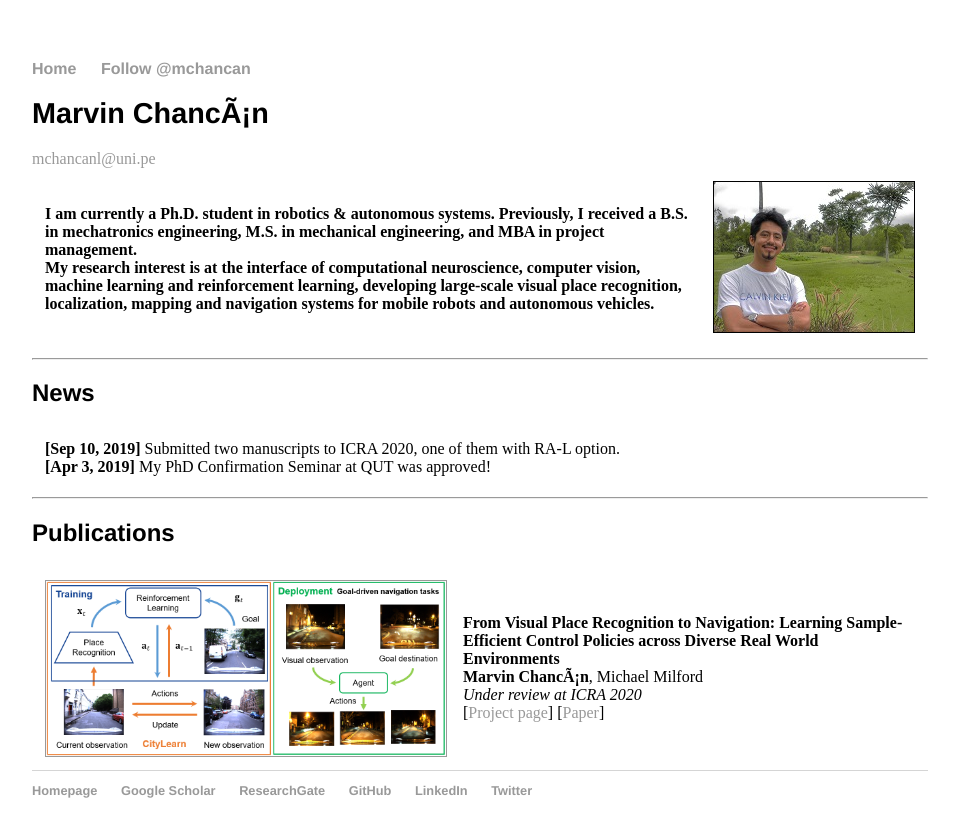
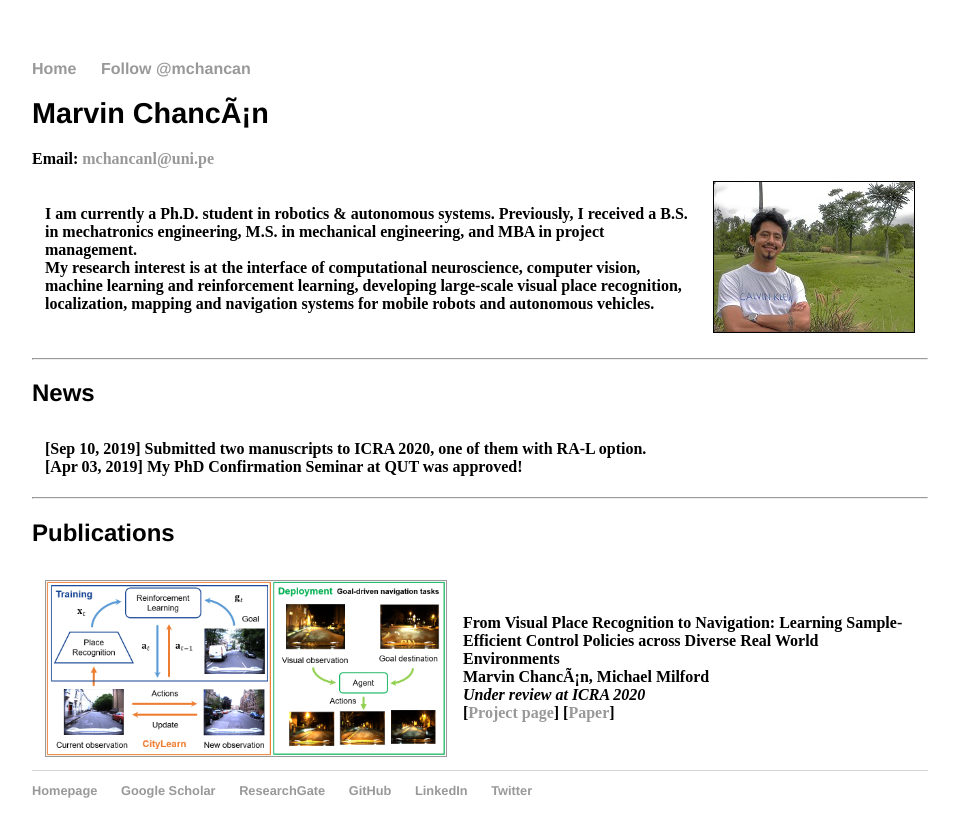
Before and after one commit to mchancan/mchancan.github.io, a Jekyll site: the page built from index.html, in a window 1280 px wide. Shown: the top 837 px of the page, without its empty margins (160-1119 px from the left). Built offline with Jekyll 4.4.1, drawn with Linux system fonts in a browser that asks for light colours; comment, search, counter and statistics services are not loaded.

Commit message:
Update index.html

```diff
--- a/index.html
+++ b/index.html
@@ -6,16 +6,16 @@ title: Marvin Chancán
 <h1>
 	Marvin Chancán
 </h1>
-<a href="mailto:mchancanl@uni.pe">mchancanl@uni.pe</a>
 <table border="0" cellpadding="3" cellspacing="10">
 	<tr>
 		<td>
 			<b>I am currently a Ph.D. student in robotics & autonomous systems. Previously, I received a B.S. in mechatronics engineering, M.S. in mechanical engineering, and MBA in project management. <br>
-		My research interest is at the interface of computational neuroscience, computer vision, machine learning and reinforcement learning, developing large-scale visual place recognition, localization, mapping and navigation systems for mobile robots and autonomous vehicles.
+			<b>My research interest is at the interface of computational neuroscience, computer vision, machine learning and reinforcement learning, developing large-scale visual place recognition, localization, mapping and navigation systems for mobile robots and autonomous vehicles.
 		</td>
 		<td style="vertical-align:top">
 			<img padding="0px 20px 15px 0px" src="images/mc.jpg"  width="200" height="inherit" border="1px" alt="">
 		</td>
+		<b> Email: <a href="mailto:mchancanl@uni.pe">mchancanl@uni.pe</a><br>
 	</tr>
 </table>
 
@@ -27,7 +27,7 @@ title: Marvin Chancán
 	<tr>
 		<td>
 			<b>[Sep 10, 2019] </b> Submitted two manuscripts to ICRA 2020, one of them with RA-L option. <br>
-			<b>[Apr 3, 2019] </b> My PhD Confirmation Seminar at QUT was approved! <br>
+			<b>[Apr 03, 2019] </b> My PhD Confirmation Seminar at QUT was approved! <br>
 		</td>
 	</tr>
 </table>
```
Lines whose indentation alone changed are shown as unchanged.
